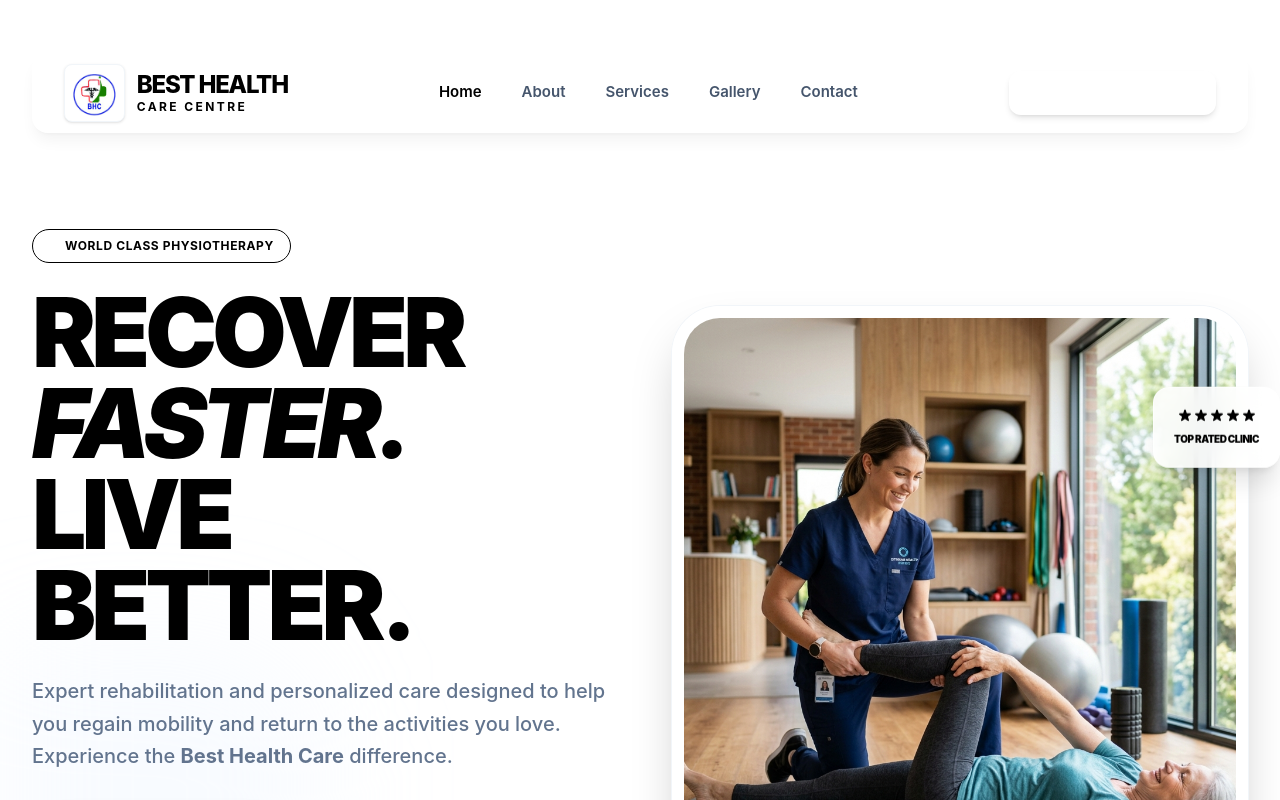
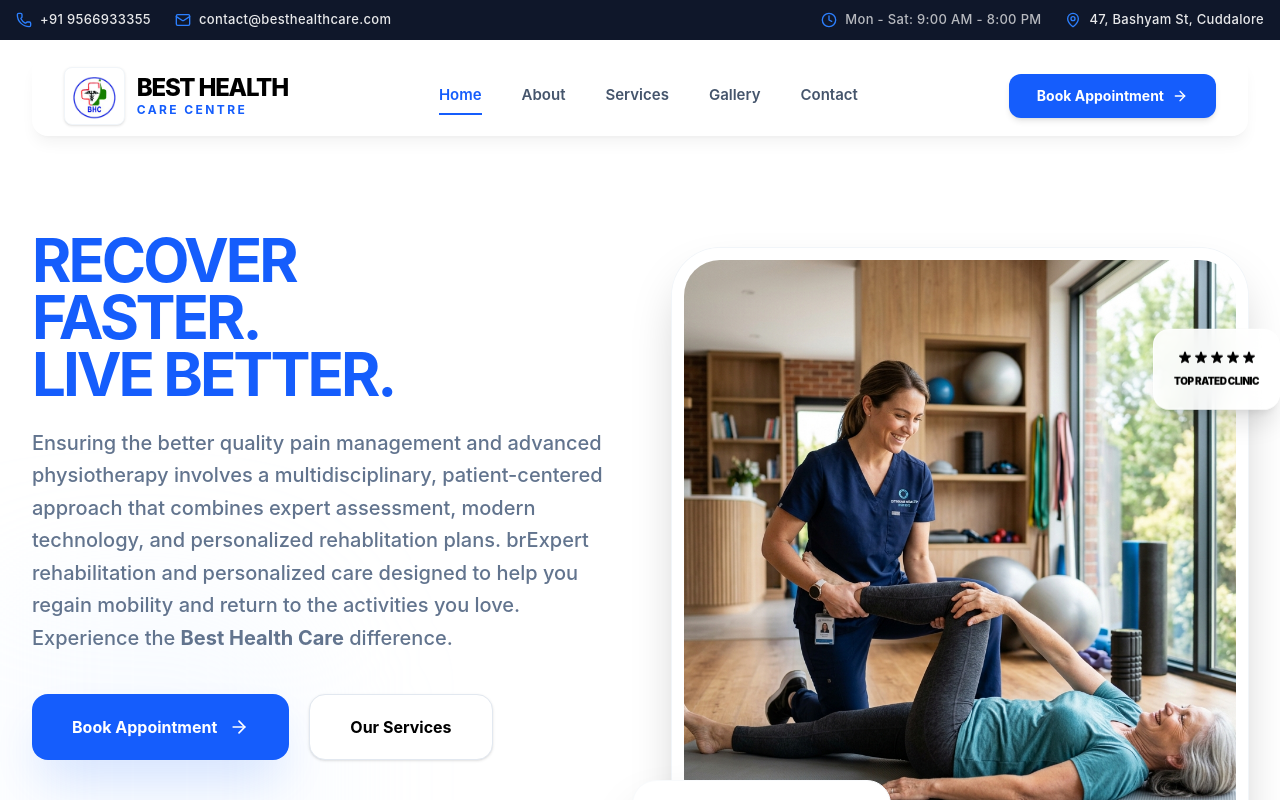
Before and after one commit to Mohammed-Haaris/Best-Physio, a React (Vite) app: page / in a window 1280 px wide. Shown: the top 800 px of the page. Built offline with nearby package versions, Linux system fonts and the light colour scheme.

Commit message:
BP-05 changes in navbar and other functionalities

```diff
--- a/src/components/Navbar/Navbar.jsx
+++ b/src/components/Navbar/Navbar.jsx
@@ -27,16 +27,26 @@ const Navbar = () => {
     return (
         <nav className={`sticky top-0 w-full z-50 transition-all duration-300 ${scrolled ? 'py-2' : 'py-4'}`}>
             <div className={`max-w-7xl mx-auto px-4 sm:px-6 lg:px-8`}>
-                <div className={`glass-effect rounded-2xl transition-all duration-300 shadow-lg ${scrolled ? 'shadow-primary/5' : 'shadow-black/5'}`}>
+                <div className={`transition-all duration-500 rounded-2xl shadow-lg ${
+                    scrolled
+                    ? 'bg-blue-600 shadow-blue-600/20 py-1'
+                    : 'glass-effect shadow-black/5'
+                }`}>
                     <div className="flex justify-between items-center h-16 md:h-20 px-4 md:px-8">
                         <div className="flex-shrink-0 flex items-center">
                             <Link to="/" className="flex items-center gap-3 group">
-                                <div className="bg-white p-1 rounded-lg shadow-sm border border-slate-100 group-hover:scale-105 transition-transform">
+                                <div className={`p-1 rounded-lg shadow-sm border transition-all duration-300 ${
+                                    scrolled ? 'bg-white border-transparent' : 'bg-white border-slate-100'
+                                } group-hover:scale-105`}>
                                     <img src={logo} alt="Best Health Care Logo" className="h-10 md:h-12 w-auto rounded-md" />
                                 </div>
                                 <div className="flex flex-col">
-                                    <span className="font-extrabold text-xl md:text-2xl tracking-tighter text-secondary leading-none">BEST HEALTH</span>
-                                    <span className="text-[10px] md:text-[12px] font-bold text-primary tracking-[0.2em] uppercase leading-none mt-1">Care Centre</span>
+                                    <span className={`font-extrabold text-xl md:text-2xl tracking-tighter transition-colors duration-300 ${
+                                        scrolled ? 'text-white' : 'text-secondary'
+                                    } leading-none`}>BEST HEALTH</span>
+                                    <span className={`text-[10px] md:text-[12px] font-bold tracking-[0.2em] uppercase leading-none mt-1 transition-colors duration-300 ${
+                                        scrolled ? 'text-blue-100' : 'text-blue-600'
+                                    }`}>Care Centre</span>
                                 </div>
                             </Link>
                         </div>
@@ -47,9 +57,13 @@ const Navbar = () => {
                                 <Link
                                     key={link.name}
                                     to={link.path}
-                                    className={`relative py-2 text-[15px] font-semibold transition-all duration-300 hover:text-primary ${location.pathname === link.path
-                                        ? 'text-primary after:absolute after:bottom-0 after:left-0 after:h-[2px] after:w-full after:bg-primary'
-                                        : 'text-slate-600 after:absolute after:bottom-0 after:left-0 after:h-[2px] after:w-0 after:bg-primary after:transition-all hover:after:w-full'
+                                    className={`relative py-2 text-[15px] font-semibold transition-all duration-300 ${
+                                        scrolled
+                                        ? `hover:text-blue-100 ${location.pathname === link.path ? 'text-white' : 'text-blue-50/80'}`
+                                        : `hover:text-blue-600 ${location.pathname === link.path ? 'text-blue-600' : 'text-slate-600'}`
+                                    } ${location.pathname === link.path
+                                        ? `after:absolute after:bottom-0 after:left-0 after:h-[2px] after:w-full ${scrolled ? 'after:bg-white' : 'after:bg-blue-600'}`
+                                        : `after:absolute after:bottom-0 after:left-0 after:h-[2px] after:w-0 ${scrolled ? 'after:bg-white' : 'after:bg-blue-600'} after:transition-all hover:after:w-full`
                                     }`}
                                 >
                                     {link.name}
@@ -61,11 +75,12 @@ const Navbar = () => {
                         <div className="hidden md:flex flex-shrink-0 items-center">
                             <Link
                                 to="/contact"
-                                className="group relative overflow-hidden bg-primary text-white px-7 py-3 rounded-xl font-bold text-sm hover:bg-primary-dark transition-all shadow-md hover:shadow-xl hover:-translate-y-0.5 flex items-center gap-2"
+                                className={`group relative overflow-hidden px-7 py-3 rounded-xl font-bold text-sm transition-all shadow-md hover:shadow-xl hover:-translate-y-0.5 flex items-center gap-2 ${
+                                    scrolled ? 'bg-white text-blue-600 hover:bg-blue-50' : 'bg-blue-600 text-white hover:bg-blue-700'
+                                }`}
                             >
                                 <span className="relative z-10">Book Appointment</span>
                                 <ArrowRight className="w-4 h-4 group-hover:translate-x-1 transition-transform relative z-10" />
-                                <div className="absolute inset-0 bg-gradient-to-r from-transparent via-white/10 to-transparent -translate-x-full group-hover:translate-x-full transition-transform duration-700"></div>
                             </Link>
                         </div>
 
@@ -73,7 +88,9 @@ const Navbar = () => {
                         <div className="lg:hidden flex items-center">
                             <button
                                 onClick={() => setIsOpen(true)}
-                                className="bg-slate-50 p-2 rounded-lg text-slate-600 hover:text-primary hover:bg-primary/5 transition-all focus:outline-none"
+                                className={`p-2 rounded-lg transition-all focus:outline-none ${
+                                    scrolled ? 'bg-white/10 text-white hover:bg-white/20' : 'bg-slate-50 text-slate-600 hover:text-blue-600 hover:bg-blue-50'
+                                }`}
                             >
                                 <Menu className="h-6 w-6" />
                             </button>
@@ -111,7 +128,7 @@ const Navbar = () => {
                             to={link.path}
                             onClick={() => setIsOpen(false)}
                             className={`flex items-center justify-between px-4 py-4 rounded-xl font-bold transition-all ${location.pathname === link.path
-                                ? 'text-primary bg-primary/5'
+                                ? 'text-blue-600 bg-blue-50'
                                 : 'text-slate-600 hover:bg-slate-50'
                                 }`}
                         >
@@ -124,7 +141,7 @@ const Navbar = () => {
                     <Link
                         to="/contact"
                         onClick={() => setIsOpen(false)}
-                        className="flex items-center justify-center gap-2 w-full bg-primary text-white px-6 py-4 rounded-xl font-bold shadow-lg shadow-primary/20 hover:bg-primary-dark transition-all"
+                        className="flex items-center justify-center gap-2 w-full bg-blue-600 text-white px-6 py-4 rounded-xl font-bold shadow-lg shadow-blue-600/20 hover:bg-blue-700 transition-all"
                     >
                         Book Appointment <ArrowRight className="w-5 h-5" />
                     </Link>
--- a/src/components/Navbar/TopBar.jsx
+++ b/src/components/Navbar/TopBar.jsx
@@ -2,25 +2,25 @@ import { Phone, Mail, MapPin, Clock } from 'lucide-react';
 
 const TopBar = () => {
     return (
-        <div className="bg-secondary text-white/90 py-2 px-4 hidden md:block border-b border-white/5">
+        <div className="bg-[#0f172a] text-white/90 py-2.5 px-4 hidden md:block">
             <div className="max-w-7xl mx-auto flex justify-between items-center text-[13px] font-medium tracking-wide">
                 <div className="flex items-center gap-6">
                     <div className="flex items-center gap-2 hover:text-white transition-colors cursor-pointer group">
-                        <Phone className="w-3.5 h-3.5 text-primary" />
+                        <Phone className="w-4 h-4 text-blue-500" />
                         <span>+91 9566933355</span>
                     </div>
                     <div className="flex items-center gap-2 hover:text-white transition-colors cursor-pointer group">
-                        <Mail className="w-3.5 h-3.5 text-primary" />
+                        <Mail className="w-4 h-4 text-blue-500" />
                         <span>contact@besthealthcare.com</span>
                     </div>
                 </div>
                 <div className="flex items-center gap-6">
                     <div className="flex items-center gap-2 text-white/70">
-                        <Clock className="w-3.5 h-3.5 text-primary" />
+                        <Clock className="w-4 h-4 text-blue-500" />
                         <span>Mon - Sat: 9:00 AM - 8:00 PM</span>
                     </div>
                     <div className="flex items-center gap-2 hover:text-white transition-colors cursor-pointer group">
-                        <MapPin className="w-3.5 h-3.5 text-primary" />
+                        <MapPin className="w-4 h-4 text-blue-500" />
                         <span>47, Bashyam St, Cuddalore</span>
                     </div>
                 </div>
--- a/src/components/Pages/home/Home.jsx
+++ b/src/components/Pages/home/Home.jsx
@@ -21,21 +21,15 @@ const Home = () => {
               animate={{ opacity: 1, y: 0 }}
               transition={{ duration: 0.7, ease: "easeOut" }}
             >
-              <div className="inline-flex items-center gap-2 bg-primary/10 border border-primary/20 text-primary px-4 py-2 rounded-full text-xs font-bold uppercase tracking-wider mb-6">
-                <span className="relative flex h-2 w-2">
-                  <span className="animate-ping absolute inline-flex h-full w-full rounded-full bg-primary opacity-75"></span>
-                  <span className="relative inline-flex rounded-full h-2 w-2 bg-primary"></span>
-                </span>
-                World Class Physiotherapy
-              </div>
-              <h1 className="text-5xl md:text-6xl lg:text-8xl font-black text-secondary leading-[0.95] mb-6 tracking-tighter">
-                RECOVER <br /> <span className="text-primary italic">FASTER.</span> <br /> LIVE BETTER.
+
+              <h1 className="text-5xl md:text-6xl lg:text-1xl text-blue-600 font-bold leading-[0.95] mb-6 tracking-tighter">
+                RECOVER <br /> <span className="text-primary">FASTER.</span> <br /> LIVE BETTER.
               </h1>
               <p className="text-lg md:text-xl text-slate-500 mb-10 max-w-xl leading-relaxed font-medium">
-                Expert rehabilitation and personalized care designed to help you regain mobility and return to the activities you love. Experience the <span className="text-primary font-bold">Best Health Care</span> difference.
+                Ensuring the better quality pain management and advanced physiotherapy involves a multidisciplinary, patient-centered approach that combines expert assessment, modern technology, and personalized rehablitation plans. brExpert rehabilitation and personalized care designed to help you regain mobility and return to the activities you love. Experience the <span className="text-primary font-bold">Best Health Care</span> difference.
               </p>
               <div className="flex flex-col sm:flex-row gap-5">
-                <Link to="/contact" className="group bg-primary text-white px-10 py-5 rounded-2xl font-bold hover:bg-primary-dark transition-all flex items-center justify-center gap-3 shadow-2xl shadow-primary/30 hover:-translate-y-1">
+                <Link to="/contact" className="group bg-blue-600 text-white px-10 py-5 rounded-2xl font-bold hover:bg-blue-700 transition-all flex items-center justify-center gap-3 shadow-2xl shadow-blue-600/20 hover:-translate-y-1">
                   Book Appointment <ArrowRight className="w-5 h-5 group-hover:translate-x-1 transition-transform" />
                 </Link>
                 <Link to="/services" className="bg-white text-secondary border border-slate-200 px-10 py-5 rounded-2xl font-bold hover:bg-slate-50 transition-all flex items-center justify-center shadow-sm">
@@ -164,7 +158,7 @@ const Home = () => {
                   </li>
                 ))}
               </ul>
-              <Link to="/about" className="inline-flex items-center gap-2 bg-blue-700 text-white px-8 py-4 rounded-full font-bold hover:bg-blue-600 transition">
+              <Link to="/about" className="inline-flex items-center gap-2 bg-blue-600 text-white px-8 py-4 rounded-full font-bold hover:bg-blue-700 transition shadow-lg shadow-blue-600/20">
                 Read More About Us <ArrowRight className="w-5 h-5" />
               </Link>
             </div>
--- a/tailwind.config.js
+++ b/tailwind.config.js
@@ -10,11 +10,11 @@ export default {
     extend: {
       colors: {
         primary: {
-          DEFAULT: '#0284c7',
-          dark: '#0369a1',
-          light: '#e0f2fe',
+          DEFAULT: '#2563eb', // blue-600
+          dark: '#1d4ed8',    // blue-700
+          light: '#dbeafe',   // blue-100
         },
-        secondary: '#0f172a',
+        secondary: '#0f172a', // slate-900
         accent: '#f59e0b',
         success: '#10b981',
       },
@@ -31,8 +31,8 @@ export default {
           fontFamily: theme('fontFamily.sans').join(', '),
           '-webkit-font-smoothing': 'antialiased',
           '-moz-osx-font-smoothing': 'grayscale',
-          color: theme('colors.secondary'),
-          backgroundColor: '#f8fafc', // slate-50/50 approx
+          color: '#0f172a',
+          backgroundColor: '#f8fafc',
         },
         'h1, h2, h3, h4, h5, h6': {
           fontFamily: theme('fontFamily.heading').join(', '),
@@ -41,10 +41,10 @@ export default {
       });
       addComponents({
         '.glass-effect': {
-          backgroundColor: 'rgba(255, 255, 255, 0.8)',
+          backgroundColor: 'rgba(255, 255, 255, 0.95)',
           backdropFilter: 'blur(12px)',
-          borderBottom: '1px solid rgba(255, 255, 255, 0.2)',
-          boxShadow: '0 1px 2px 0 rgba(0, 0, 0, 0.05)',
+          borderBottom: '1px solid rgba(0, 0, 0, 0.05)',
+          boxShadow: '0 4px 6px -1px rgba(0, 0, 0, 0.05)',
         },
         '.nav-link-hover': {
           position: 'relative',
@@ -55,7 +55,7 @@ export default {
             left: '0',
             height: '2px',
             width: '0',
-            backgroundColor: theme('colors.primary.DEFAULT'),
+            backgroundColor: '#2563eb',
             transition: 'all 0.3s ease',
           },
           '&:hover::after': {
```
